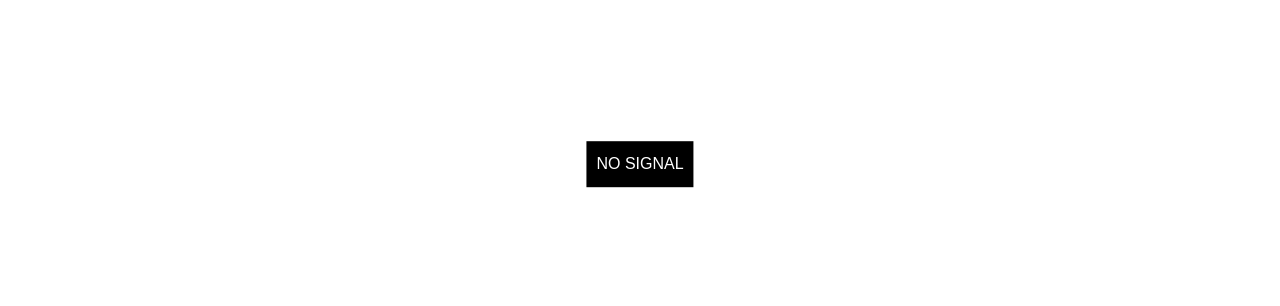
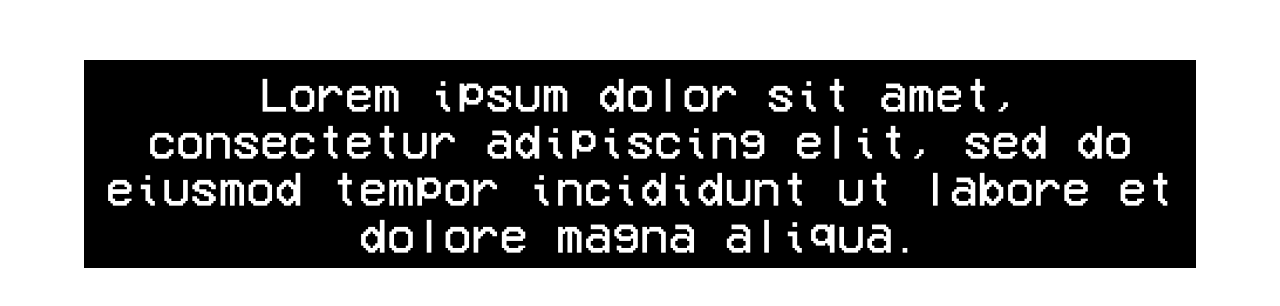
Before and after one commit to ekspek/occii-tv, a plain HTML site: page index.html in a window 1280 px wide. Shown: the part 236-542 px from the top of the page. Drawn offline with Linux system fonts and the light colour scheme.

Commit message:
Set new VHS font

```diff
--- a/index.html
+++ b/index.html
@@ -1,5 +1,6 @@
 <!DOCTYPE html>
 <html lang="en">
+
 <head>
     <meta charset="UTF-8">
     <meta name="viewport" content="width=device-width, initial-scale=1.0">
@@ -11,8 +12,9 @@
 <body>
     <main>
         <section class="main-text">
-            <p>NO SIGNAL</p>
+            <p>Lorem ipsum dolor sit amet, consectetur adipiscing elit, sed do eiusmod tempor incididunt ut labore et dolore magna aliqua.</p>
         </section>
     </main>
 </body>
+
 </html>
--- a/styles.css
+++ b/styles.css
@@ -1,4 +1,9 @@
 /* Global Styles */
+
+@font-face {
+    font-family: VCR-OSD;
+    src: url('VCR_OSD_MONO_1.001.ttf');
+}
 
 * {
     box-sizing: border-box;
@@ -7,10 +12,9 @@
 }
 
 body {
-    font-family: Arial, sans-serif;
-    line-height: 1.6;
-    color: #ffffff;
-    height: 100vh;
+    font-family: VCR-OSD;
+    font-size: xxx-large;
+    line-height: normal;
     margin: 0;
 }
 
@@ -20,10 +24,12 @@ body {
     left: 50%;
     transform: translate(-50%, -50%);
     text-align: center;
+    width: 90%;
 }
 
 .main-text p {
     margin: 20px;
     padding: 10px;
     background-color: #000000;
+    color: #ffffff;
 }
```
Also changed, not shown: VCR_OSD_MONO_1.001.ttf (added).
